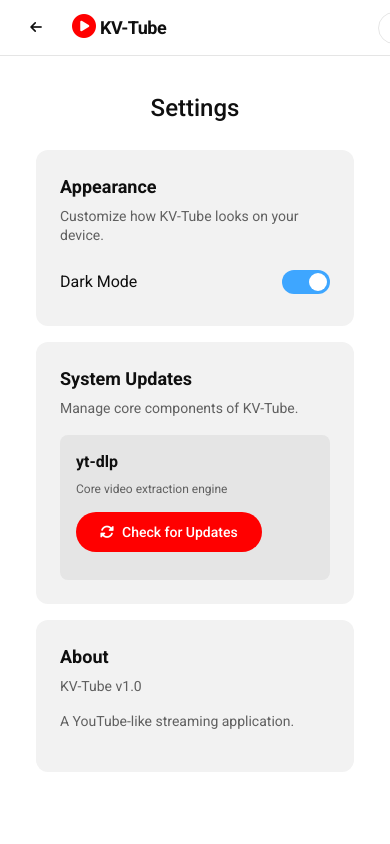
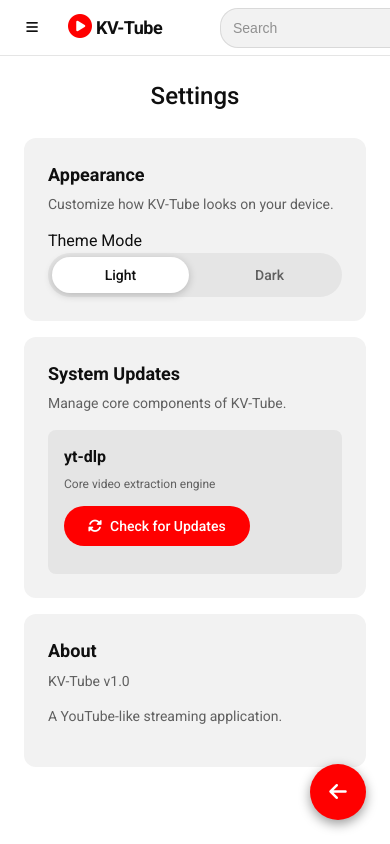
Before and after one commit to vndangkhoa/kv-tube, a Flask app: page /settings in a window 390 px wide. Run offline with Flask 3, Linux system fonts and the light colour scheme; some libraries are stand-ins or nearby versions.

Commit message:
UI Polish: Mobile Categories, Lazy Loading, and CSS Fixes

```diff
--- a/static/css/style.css
+++ b/static/css/style.css
@@ -58,6 +58,8 @@ html {
     font-size: 16px;
     -webkit-font-smoothing: antialiased;
     -moz-osx-font-smoothing: grayscale;
+    background-color: var(--yt-bg-primary);
+    /* Fix white bar issue */
 }
 
 body {
@@ -66,6 +68,7 @@ body {
     color: var(--yt-text-primary);
     line-height: 1.4;
     overflow-x: hidden;
+    min-height: 100vh;
 }
 
 a {
@@ -194,7 +197,7 @@ button {
 .yt-search-input {
     flex: 1;
     height: 40px;
-    background: var(--yt-bg-primary);
+    background: var(--yt-bg-secondary);
     border: 1px solid var(--yt-border);
     border-right: none;
     border-radius: 20px 0 0 20px;
@@ -371,6 +374,7 @@ button {
     padding: 12px 0 24px;
     overflow-x: auto;
     scrollbar-width: none;
+    flex-wrap: nowrap;
     -ms-overflow-style: none;
 }
 
@@ -430,7 +434,12 @@ button {
     width: 100%;
     height: 100%;
     object-fit: cover;
-    transition: transform 0.3s ease;
+    opacity: 0;
+    transition: opacity 0.5s ease, transform 0.3s ease;
+}
+
+.yt-thumbnail.loaded {
+    opacity: 1;
 }
 
 .yt-video-card:hover .yt-thumbnail {
@@ -819,11 +828,28 @@ button {
 
 @media (max-width: 768px) {
     .yt-header-center {
-        display: none;
+        display: flex;
+        /* Show search on mobile */
+        margin: 0 8px;
+        max-width: none;
+        flex: 1;
+        justify-content: center;
+    }
+
+    .yt-search-input {
+        padding: 0 12px;
+        font-size: 14px;
+        border-radius: 18px 0 0 18px;
+    }
+
+    .yt-search-btn {
+        width: 48px;
+        border-radius: 0 18px 18px 0;
     }
 
     .yt-mobile-search {
-        display: flex;
+        display: none;
+        /* Hide icon since bar is visible */
     }
 
     .yt-signin-text {
@@ -831,8 +857,9 @@ button {
     }
 
     .yt-video-grid {
-        grid-template-columns: 1fr;
-        gap: 0;
+        grid-template-columns: repeat(2, 1fr);
+        gap: 8px;
+        padding: 0 4px;
     }
 
     .yt-video-card {
@@ -851,6 +878,10 @@ button {
     .yt-categories {
         padding: 8px 0 16px;
         gap: 8px;
+        display: flex;
+        flex-wrap: nowrap;
+        overflow-x: auto;
+        white-space: nowrap;
     }
 
     .yt-category-pill {
@@ -1171,3 +1202,130 @@ button {
     overflow: hidden;
     text-overflow: ellipsis;
 }
+
+/* Floating Back Button */
+.yt-floating-back {
+    position: fixed;
+    bottom: 24px;
+    right: 24px;
+    width: 56px;
+    height: 56px;
+    background: var(--yt-accent-blue);
+    color: white;
+    border-radius: 50%;
+    display: none;
+    /* Hidden on desktop */
+    align-items: center;
+    justify-content: center;
+    font-size: 20px;
+    box-shadow: 0 4px 12px rgba(0, 0, 0, 0.4);
+    z-index: 2000;
+    cursor: pointer;
+    transition: transform 0.2s, background 0.2s;
+    border: none;
+}
+
+.yt-floating-back:active {
+    transform: scale(0.95);
+    background: #2c95dd;
+}
+
+@media (max-width: 768px) {
+    .yt-floating-back {
+        display: flex;
+        /* Show only on mobile */
+    }
+}
+
+/* Mobile V2 Overrides */
+@media (max-width: 768px) {
+    .yt-video-grid {
+        grid-template-columns: repeat(2, 1fr) !important;
+        gap: 8px !important;
+        padding: 0 4px !important;
+    }
+
+    .yt-video-card {
+        padding: 4px !important;
+    }
+
+    .yt-categories {
+        display: flex !important;
+        flex-wrap: nowrap !important;
+        grid-template-rows: none !important;
+        padding-right: 16px !important;
+        white-space: nowrap !important;
+    }
+
+    .yt-floating-back {
+        background: var(--yt-accent-red) !important;
+    }
+
+    .yt-floating-back:active {
+        background: #cc0000 !important;
+    }
+}
+
+/* Mobile V4 Overrides - Pixel Perfect Polish */
+@media (max-width: 768px) {
+
+    /* Optimize Categories */
+    .yt-categories {
+        padding: 8px 0 8px 8px !important;
+        /* Left padding for start, no right padding */
+        width: 100% !important;
+        mask-image: linear-gradient(to right, black 95%, transparent 100%);
+        -webkit-mask-image: linear-gradient(to right, black 95%, transparent 100%);
+    }
+
+    .yt-chip {
+        font-size: 12px !important;
+        padding: 6px 12px !important;
+        height: 30px !important;
+        border-radius: 6px !important;
+    }
+
+    /* Maximize Thumbnails */
+    .yt-main {
+        padding: 0 !important;
+        /* Edge to edge */
+    }
+
+    .yt-video-grid {
+        gap: 1px !important;
+        /* Minimal gap */
+        padding: 0 !important;
+        background: var(--yt-bg-primary);
+    }
+
+    .yt-video-card,
+    .skeleton-card {
+        padding: 0 !important;
+        margin-bottom: 4px !important;
+    }
+
+    .yt-thumbnail-container,
+    .skeleton-thumb {
+        border-radius: 6px !important;
+    }
+
+    .yt-video-details {
+        padding: 6px 8px 12px !important;
+    }
+
+    .yt-video-title {
+        font-size: 13px !important;
+        line-height: 1.2 !important;
+    }
+
+    /* Reduce header padding to match */
+    .yt-header {
+        padding: 0 12px !important;
+    }
+
+    /* Filter bar spacing */
+    .yt-filter-bar {
+        padding-left: 0 !important;
+        padding-right: 0 !important;
+    }
+}
--- a/static/js/main.js
+++ b/static/js/main.js
@@ -35,6 +35,31 @@ let currentCategory = 'all';
 let currentPage = 1;
 let isLoading = false;
 let hasMore = true; // Track if there are more videos to load
+
+// --- Lazy Loading ---
+const imageObserver = new IntersectionObserver((entries, observer) => {
+    entries.forEach(entry => {
+        if (entry.isIntersecting) {
+            const img = entry.target;
+            const src = img.getAttribute('data-src');
+            if (src) {
+                img.src = src;
+                img.onload = () => img.classList.add('loaded');
+                img.removeAttribute('data-src');
+            }
+            observer.unobserve(img);
+        }
+    });
+}, {
+    rootMargin: '50px 0px',
+    threshold: 0.1
+});
+
+window.observeImages = function () {
+    document.querySelectorAll('img[data-src]').forEach(img => {
+        imageObserver.observe(img);
+    });
+};
 
 // --- Infinite Scroll ---
 function initInfiniteScroll() {
@@ -234,7 +259,7 @@ async function loadTrending(reset = true) {
 
                     card.innerHTML = `
                         <div class="yt-thumbnail-container">
-                            <img class="yt-thumbnail" src="${video.thumbnail}" alt="${escapeHtml(video.title)}" loading="lazy">
+                            <img class="yt-thumbnail" data-src="${video.thumbnail}" alt="${escapeHtml(video.title)}">
                             ${video.duration ? `<span class="yt-duration">${video.duration}</span>` : ''}
                         </div>
                         <div class="yt-video-details">
@@ -255,6 +280,7 @@ async function loadTrending(reset = true) {
                 sectionDiv.appendChild(scrollContainer);
                 resultsArea.appendChild(sectionDiv);
             });
+            if (window.observeImages) window.observeImages();
             return;
         }
 
@@ -299,7 +325,7 @@ function displayResults(videos, append = false) {
             card.style.width = '100%';
             card.style.maxWidth = '200px';
             card.innerHTML = `
-                <img src="${video.thumbnail}" class="yt-short-thumb" style="width:100%; aspect-ratio:9/16; height:auto;" loading="lazy">
+                <img data-src="${video.thumbnail}" class="yt-short-thumb" style="width:100%; aspect-ratio:9/16; height:auto;">
                 <p class="yt-short-title">${escapeHtml(video.title)}</p>
                 <p class="yt-short-views">${formatViews(video.view_count)} views</p>
              `;
@@ -308,7 +334,7 @@ function displayResults(videos, append = false) {
             card.className = 'yt-video-card';
             card.innerHTML = `
                 <div class="yt-thumbnail-container">
-                    <img class="yt-thumbnail" src="${video.thumbnail}" alt="${escapeHtml(video.title)}" loading="lazy">
+                    <img class="yt-thumbnail" data-src="${video.thumbnail}" alt="${escapeHtml(video.title)}">
                     ${video.duration ? `<span class="yt-duration">${video.duration}</span>` : ''}
                 </div>
                 <div class="yt-video-details">
@@ -337,6 +363,8 @@ function displayResults(videos, append = false) {
         });
         resultsArea.appendChild(card);
     });
+
+    if (window.observeImages) window.observeImages();
 }
 
 // Format view count (YouTube style)
@@ -425,28 +453,51 @@ function initTheme() {
     let savedTheme = localStorage.getItem('theme');
 
     // If no saved preference, use Time of Day (Auto)
-    // Approximation: 6 AM to 6 PM is Light (Sunrise/Sunset)
     if (!savedTheme) {
         const hour = new Date().getHours();
         savedTheme = (hour >= 6 && hour < 18) ? 'light' : 'dark';
     }
 
-    document.documentElement.setAttribute('data-theme', savedTheme);
+    setTheme(savedTheme, false); // Initial set without saving (already saved or computed)
+}
 
-    // Update toggle if exists
-    const toggle = document.getElementById('themeToggle');
-    if (toggle) {
-        toggle.checked = savedTheme === 'dark';
+function setTheme(theme, save = true) {
+    document.documentElement.setAttribute('data-theme', theme);
+    if (save) {
+        localStorage.setItem('theme', theme);
+    }
+
+    // Update UI Buttons (if on settings page)
+    const btnLight = document.getElementById('themeBtnLight');
+    const btnDark = document.getElementById('themeBtnDark');
+
+    if (btnLight && btnDark) {
+        btnLight.classList.remove('active');
+        btnDark.classList.remove('active');
+
+        if (theme === 'light') btnLight.classList.add('active');
+        else btnDark.classList.add('active');
     }
 }
 
-function toggleTheme() {
-    const current = document.documentElement.getAttribute('data-theme');
-    const newTheme = current === 'light' ? 'dark' : 'light';
+// Ensure theme persists on back navigation (BFCache)
+window.addEventListener('pageshow', (event) => {
+    // Re-apply theme from storage to ensure it matches user preference
+    // even if page was restored from cache with old state
+    const savedTheme = localStorage.getItem('theme');
+    if (savedTheme) {
+        setTheme(savedTheme, false);
+    } else {
+        initTheme();
+    }
+});
 
-    document.documentElement.setAttribute('data-theme', newTheme);
-    localStorage.setItem('theme', newTheme);
-}
+// Sync across tabs
+window.addEventListener('storage', (event) => {
+    if (event.key === 'theme') {
+        setTheme(event.newValue, false);
+    }
+});
 
 // --- Profile Logic ---
 async function updateProfile(e) {
--- a/templates/layout.html
+++ b/templates/layout.html
@@ -45,10 +45,6 @@
                 <button class="yt-menu-btn" onclick="toggleSidebar()" aria-label="Menu">
                     <i class="fas fa-bars"></i>
                 </button>
-                <button class="yt-menu-btn" id="headerBackBtn" onclick="history.back()" aria-label="Back"
-                    style="display:none;">
-                    <i class="fas fa-arrow-left"></i>
-                </button>
                 <a href="/" class="yt-logo"
                     style="text-decoration: none; display: flex; align-items: center; gap: 4px;">
                     <span style="color: #ff0000; font-size: 24px;"><i class="fas fa-play-circle"></i></span>
@@ -67,9 +63,10 @@
             </div>
 
             <div class="yt-header-end">
-                <button class="yt-icon-btn yt-mobile-search" onclick="toggleMobileSearch()" aria-label="Search">
+                <!-- Mobile Search Icon Removed - Search will be visible -->
+                <!-- <button class="yt-icon-btn yt-mobile-search" onclick="toggleMobileSearch()" aria-label="Search">
                     <i class="fas fa-search"></i>
-                </button>
+                </button> -->
                 {% if session.get('user_id') %}
                 <div class="yt-avatar" title="{{ session.username }}">
                     {{ session.username[0]|upper }}
@@ -172,6 +169,11 @@
         <main class="yt-main" id="mainContent">
             {% block content %}{% endblock %}
         </main>
+
+        <!-- Floating Back Button (Mobile) -->
+        <button id="floatingBackBtn" class="yt-floating-back" onclick="history.back()" aria-label="Go Back">
+            <i class="fas fa-arrow-left"></i>
+        </button>
     </div>
 
     <script src="{{ url_for('static', filename='js/main.js') }}"></script>
@@ -428,17 +430,7 @@
         }
 
         // --- Back Button Logic ---
-        document.addEventListener('DOMContentLoaded', () => {
-            const path = window.location.pathname;
-            const menuBtn = document.querySelector('.yt-menu-btn');
-            const backBtnHeader = document.getElementById('headerBackBtn');
-
-            // If not home, swap menu for back
-            if (path !== '/' && backBtnHeader) {
-                if (menuBtn) menuBtn.style.display = 'none';
-                backBtnHeader.style.display = 'flex';
-            }
-        });
+        // Back Button Logic Removed (Handled Server-Side)
     </script>
     <style>
         /* Queue Drawer Styles */
--- a/templates/settings.html
+++ b/templates/settings.html
@@ -8,11 +8,11 @@
         <h3>Appearance</h3>
         <p class="yt-settings-desc">Customize how KV-Tube looks on your device.</p>
         <div class="yt-setting-row">
-            <span>Dark Mode</span>
-            <label class="yt-switch">
-                <input type="checkbox" id="themeToggle" checked onchange="toggleTheme()">
-                <span class="yt-slider round"></span>
-            </label>
+            <span>Theme Mode</span>
+            <div class="yt-theme-selector">
+                <button type="button" class="yt-theme-btn" id="themeBtnLight" onclick="setTheme('light')">Light</button>
+                <button type="button" class="yt-theme-btn" id="themeBtnDark" onclick="setTheme('dark')">Dark</button>
+            </div>
         </div>
     </div>
 
@@ -140,63 +140,36 @@
         text-align: center;
     }
 
-    /* Toggle Switch */
-    .yt-setting-row {
+    /* Theme Selector */
+    .yt-theme-selector {
         display: flex;
-        justify-content: space-between;
-        align-items: center;
-        padding: 8px 0;
-    }
-
-    .yt-switch {
-        position: relative;
-        display: inline-block;
-        width: 48px;
-        height: 24px;
-    }
-
-    .yt-switch input {
-        opacity: 0;
-        width: 0;
-        height: 0;
-    }
-
-    .yt-slider {
-        position: absolute;
-        cursor: pointer;
-        top: 0;
-        left: 0;
-        right: 0;
-        bottom: 0;
-        background-color: #666;
-        transition: .4s;
-    }
-
-    .yt-slider:before {
-        position: absolute;
-        content: "";
-        height: 18px;
-        width: 18px;
-        left: 3px;
-        bottom: 3px;
-        background-color: white;
-        transition: .4s;
-    }
-
-    input:checked+.yt-slider {
-        background-color: var(--yt-accent-blue);
-    }
-
-    input:checked+.yt-slider:before {
-        transform: translateX(24px);
-    }
-
-    .yt-slider.round {
+        gap: 12px;
+        background: var(--yt-bg-elevated);
+        padding: 4px;
         border-radius: 24px;
     }
 
-    .yt-slider.round:before {
-        border-radius: 50%;
+    .yt-theme-btn {
+        flex: 1;
+        padding: 8px 16px;
+        border-radius: 20px;
+        font-size: 14px;
+        font-weight: 500;
+        color: var(--yt-text-secondary);
+        background: transparent;
+        transition: all 0.2s;
+        border: 2px solid transparent;
+    }
+
+    .yt-theme-btn:hover {
+        color: var(--yt-text-primary);
+        background: rgba(255, 255, 255, 0.05);
+    }
+
+    .yt-theme-btn.active {
+        background: var(--yt-bg-primary);
+        color: var(--yt-text-primary);
+        box-shadow: 0 2px 8px rgba(0, 0, 0, 0.2);
     }
 </style>
 
```
Also changed, not shown: templates/index.html (+9 -18 lines).
